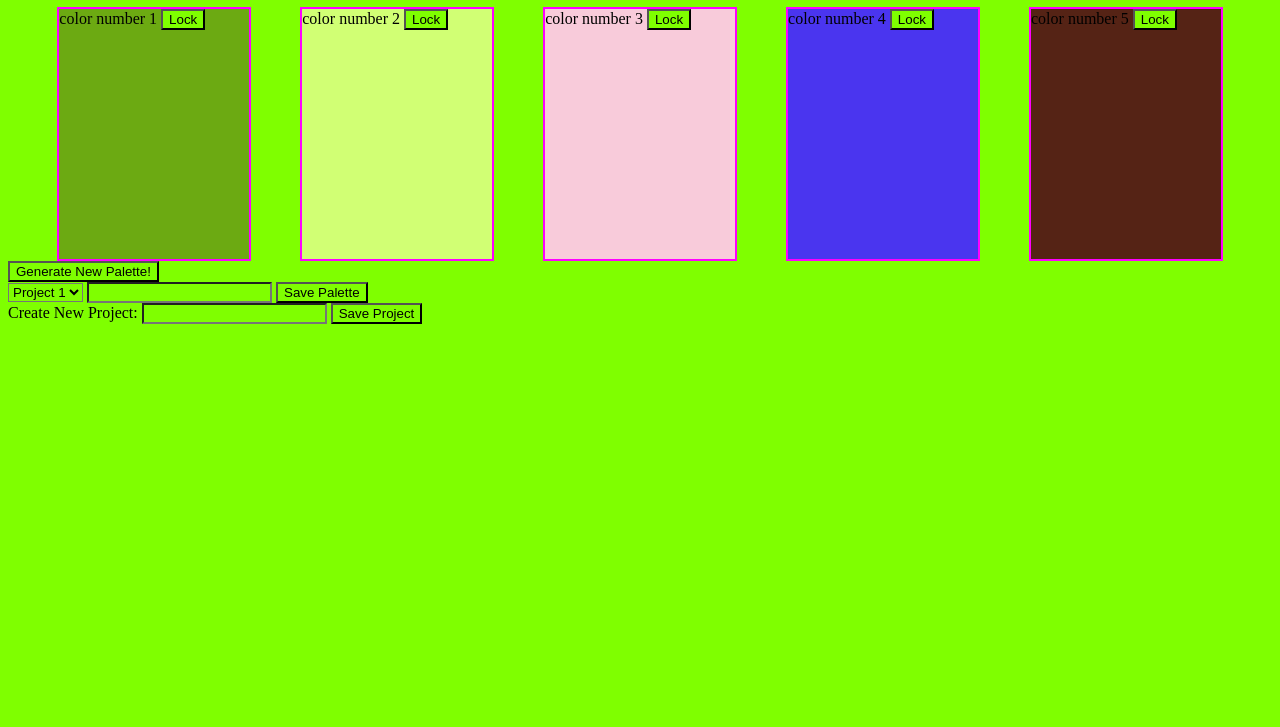
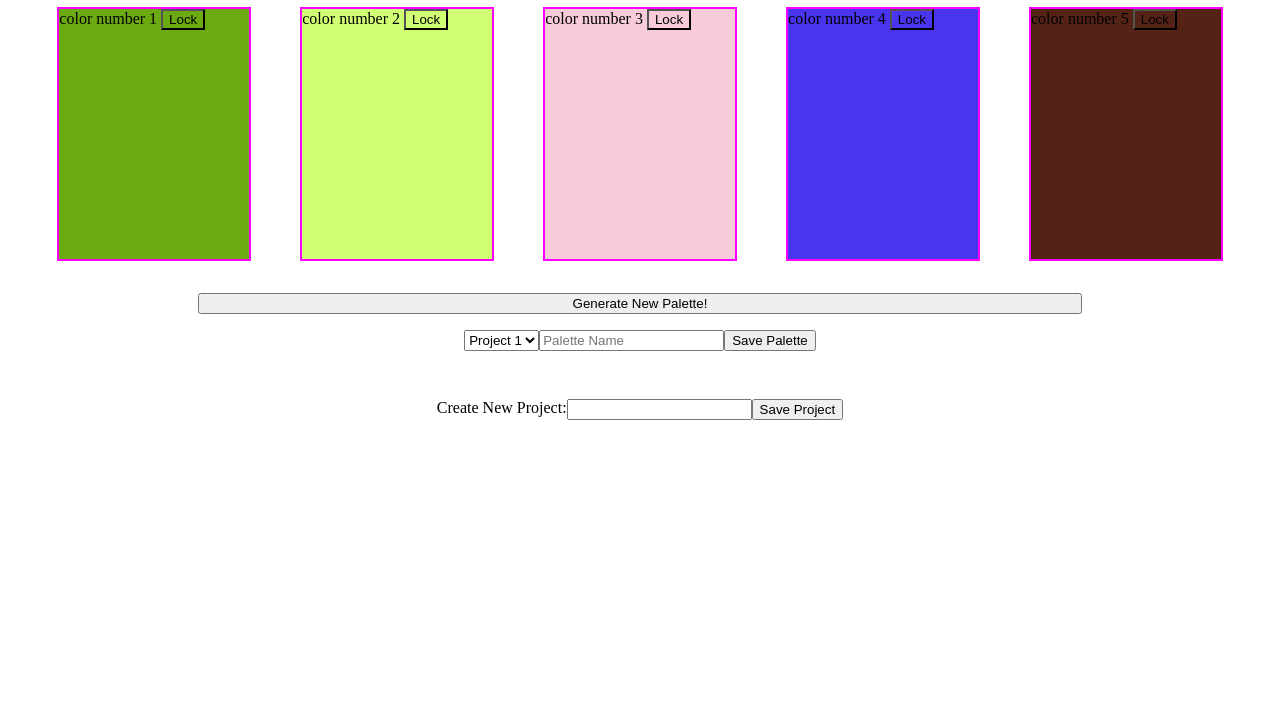
Before and after one commit to tdberg21/palette-picker, a website: page public/index.html in a window 1280 px wide. Shown: the part 73-800 px from the top of the page. Drawn offline with nearby package versions, Linux system fonts and the light colour scheme.

Commit message:
Update styles for lower sections, add handleSavePalette function

```diff
--- a/public/css/styles.css
+++ b/public/css/styles.css
@@ -1,6 +1,3 @@
-* {
-  background-color: chartreuse;
-}
 
 header {
   margin: 0 auto;
@@ -19,3 +16,23 @@ header {
   width: 15%;
   height: 250px;
 }
+
+.controls-container {
+  width: 70%;
+  margin: 2em auto;
+  display: flex;
+  justify-content: center;
+  flex-direction: column;
+}
+
+.lower-controls-container {
+  display: flex;
+  justify-content: center;
+  margin: 1em auto;
+}
+
+.project-container {
+  display: flex;
+  justify-content: center;
+  margin: 1em auto;
+}
--- a/public/index.html
+++ b/public/index.html
@@ -39,12 +39,12 @@
           <option value="project1">Project 1</option>
           <option value="project2">Project 2</option>
         </select>
-        <input type="text" class="palette-name-input">
+        <input type="text" class="palette-name-input" placeholder="Palette Name">
         <button class="save-palette-button">Save Palette</button>
       </div>
     </section>
     <section class="project-container">
-      <label for="size_1">Create New Project:</label>
+      <label for="create-project-input">Create New Project:</label>
       <input type="text" name="new-project-name" id="create-project-input">
       <button class="save-project-button">Save Project</button>
     </section>
--- a/public/js/scripts.js
+++ b/public/js/scripts.js
@@ -1,6 +1,7 @@
+let colors = [];
 
 const randomPaletteGenerator = () => {
-  let colors = [];
+  colors = [];
 
   for(let i = 1; i <= 5; i++) {
     colors.push('#' + Math.floor(Math.random()*16777215).toString(16))
@@ -8,12 +9,18 @@ const randomPaletteGenerator = () => {
 
   colors.forEach((color, index) => {
     $(`.color-box${index + 1}`).css('background-color', color)
+    $(`.lock-button${index + 1}`).css('background-color', color)
   })
 }
 
 const handleLock = (boxNumber) => {
   console.log(boxNumber)
   $(`.lock-button${boxNumber}`).toggleClass('locked');
+}
+
+const handleSavePalette = () => {
+  let paletteName = $('.palette-name-input').val();
+  console.log(paletteName, colors);
 }
 
 randomPaletteGenerator();
@@ -23,3 +30,4 @@ $('.lock-button3').click(() => handleLock(3))
 $('.lock-button4').click(() => handleLock(4))
 $('.lock-button5').click(() => handleLock(5))
 $('.new-palette-button').click(randomPaletteGenerator);
+$('.save-palette-button').click(handleSavePalette);
```
